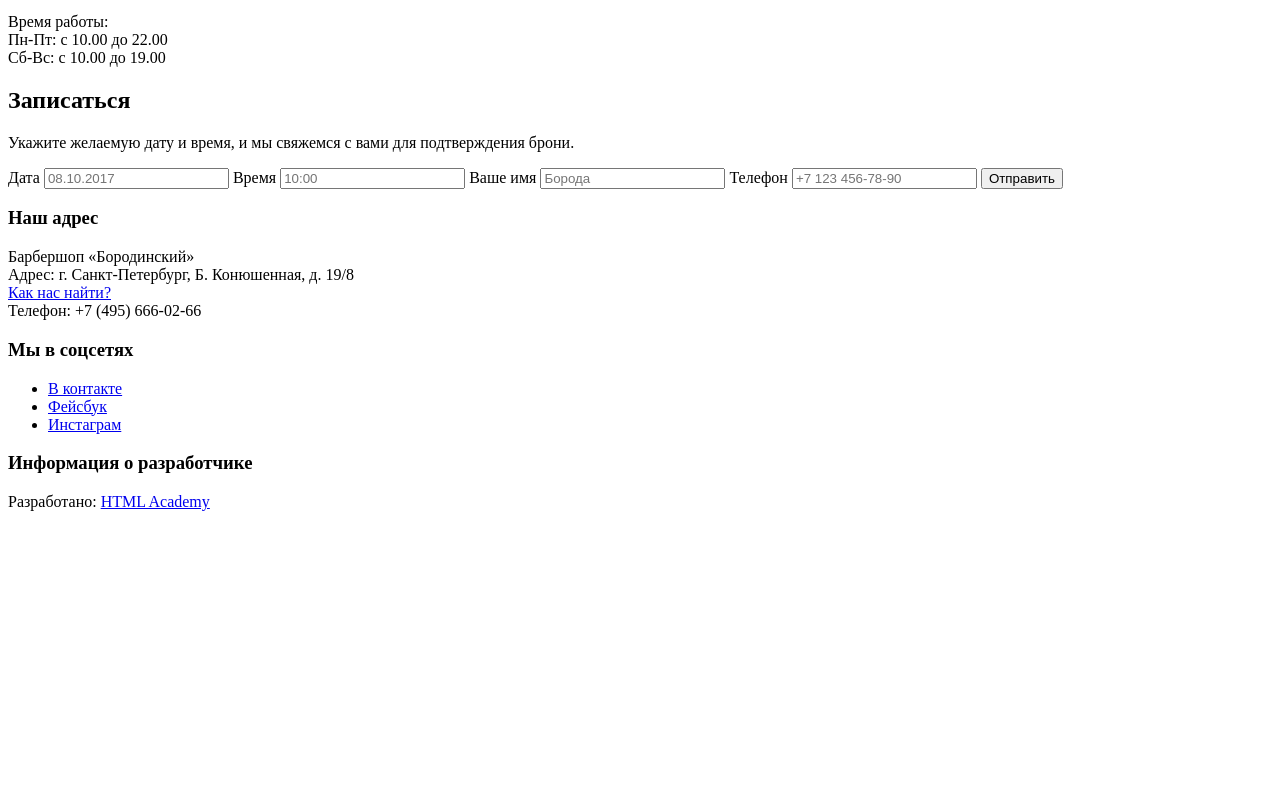
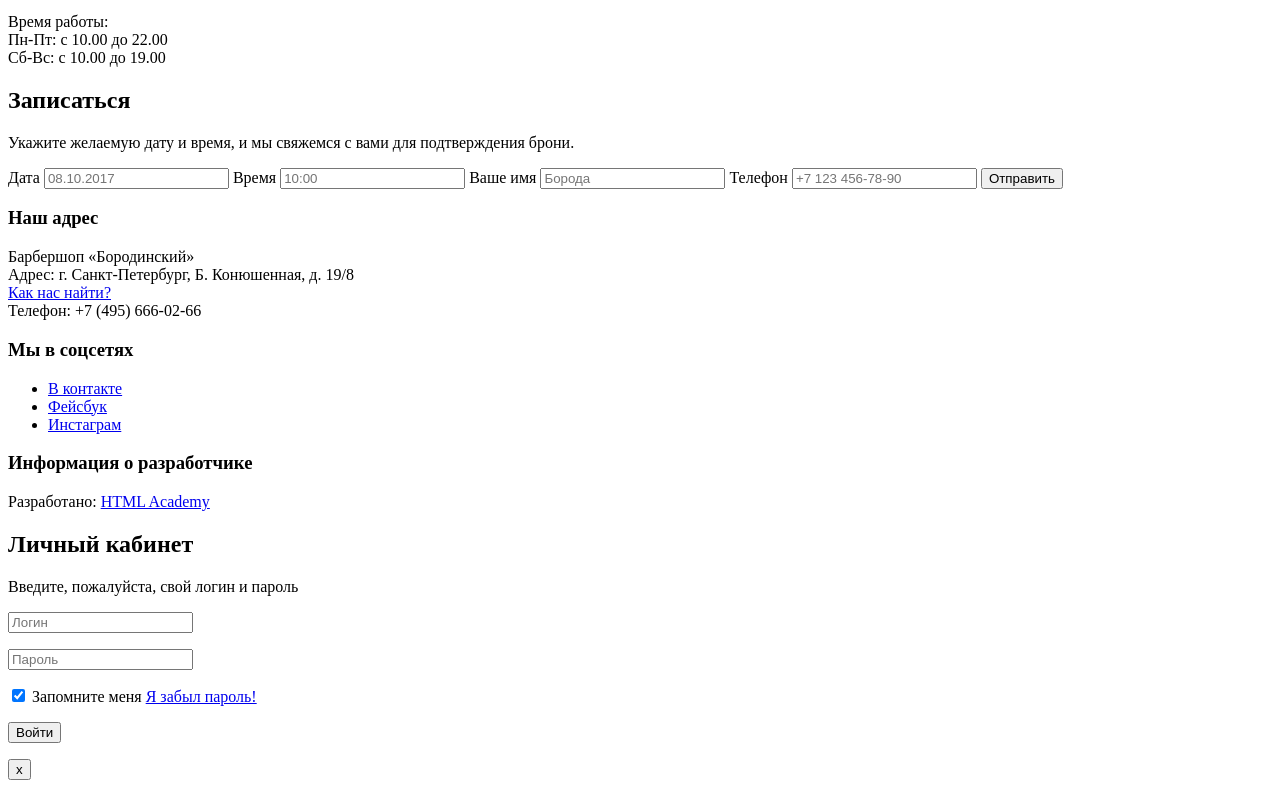
Before and after one commit to petitechatte/209725-barbershop-1, a plain HTML site: page index.html in a window 1280 px wide. Shown: the part 981-1769 px from the top of the page. Before the commit the page ends 1508 px from the top, so only its background shows below. Drawn offline with Linux system fonts and the light colour scheme.

Commit message:
Размечено модальное окно входа

```diff
--- a/index.html
+++ b/index.html
@@ -142,5 +142,29 @@
       <h3 class="visually-hidden">Информация о разработчике</h3>
       <p>Разработано: <a class="btn" href="https://htmlacademy.ru">HTML Academy</a></p>
     </footer>
+
+    <section class="modal modal-login">
+      <h2>Личный кабинет</h2>
+      <p class="login-info">Введите, пожалуйста, свой логин и пароль</p>
+      <form class="login-form" action="https://echo.htmlacademy.ru" method="post">
+        <p>
+          <input type="text" name="login" placeholder="Логин">
+        </p>
+        <p>
+          <input type="password" name="password" placeholder="Пароль">
+        </p>
+        <p class="password-info">
+          <label>
+            <input class="visually-hidden" type="checkbox" name="remember" checked>
+            Запомните меня
+          </label>
+          <a class="reset" href="#">Я забыл пароль!</a>
+        </p>
+        <p>
+          <button class="btn btn-submint" type="submit">Войти</button>
+        </p>
+      </form>
+      <button class="close" type="button">x</button>
+    </section>
   </body>
 </html>
```
